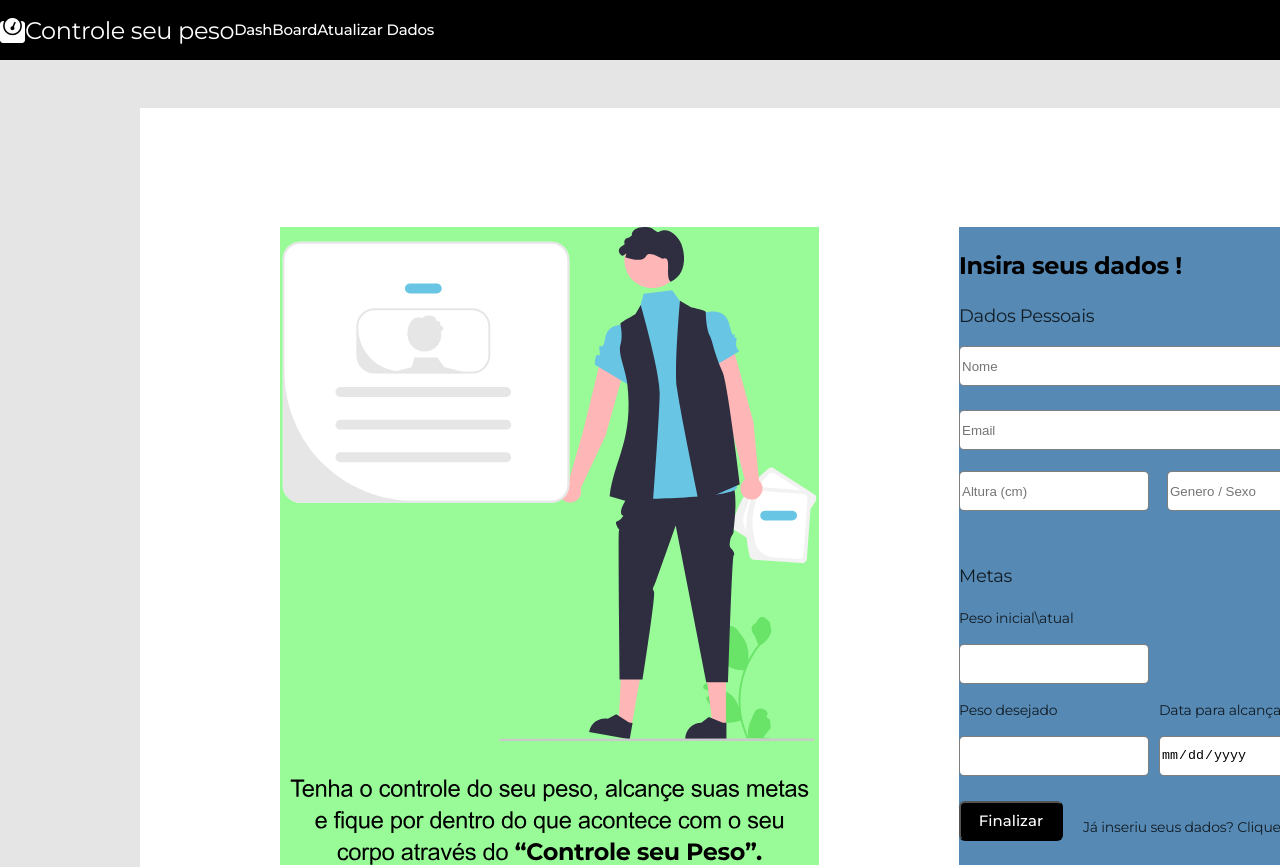
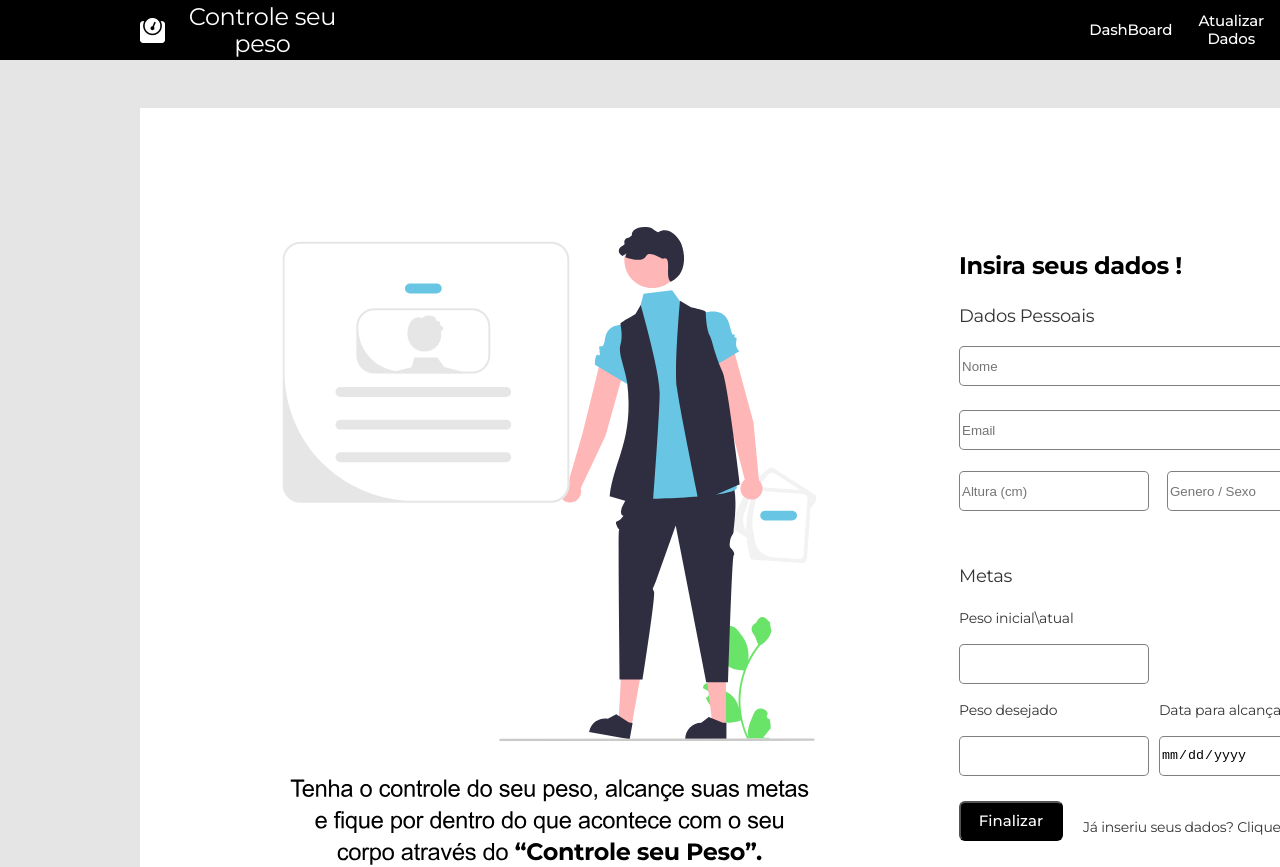
Before and after one commit to anna-victoria/pweb-front-controle-peso, a React (Create React App) app in the folder controle-peso/: page / in a window 1280 px wide. Shown: the top 867 px of the page. Built offline with nearby package versions, Linux system fonts and the light colour scheme.

Commit message:
Dividido o header em component

```diff
--- a/controle-peso/src/App.css
+++ b/controle-peso/src/App.css
@@ -49,7 +49,8 @@
   left: 140px;
   top: 17px;
   border-radius: 0px;
-
+  padding-left: 140px;
+  padding-right: 10px;
 }
 
 .App-boneco {
@@ -60,7 +61,6 @@
 .App-div-right {
   font-family: 'Montserrat', sans-serif;
   text-align: left;
-  background-color: rgb(86, 137, 179);
   margin-top: 119px;
   margin-bottom: 119px;
   margin-left: 140px;
@@ -69,7 +69,6 @@
 
 .App-div-left {
   font-family: 'Montserrat', sans-serif;
-  background-color: palegreen;
   position: static;
   margin-top: 119px;
   margin-bottom: 119px;
@@ -95,6 +94,8 @@
   letter-spacing: -0.015em;
 
   color: #FFFFFF;
+
+  padding-right: 57%;
 }
 
 .text-small-header {
@@ -109,6 +110,9 @@
   letter-spacing: -0.015em;
 
   color: #FFFFFF;
+
+  padding-left: 10px;
+
 }
 
 .text-title {
--- a/controle-peso/src/App.js
+++ b/controle-peso/src/App.js
@@ -1,17 +1,21 @@
 import boneco from './boneco.svg';
 import iconbalanca from './iconbalanca.png';
 
+import Header from './components/header/header.js';
 
 import './App.css';
 
 function App() {
   return (
     <body className="App">
-      <div className="App-header">
+      {/* <div className="App-header">
         <img src={iconbalanca} className="App-iconbalanca" alt="iconbalanca" />
         <span className="text-big-header">Controle seu peso</span>
         <span className="text-small-header">DashBoard</span>
         <span className="text-small-header">Atualizar Dados</span>
+      </div> */}
+      <div>
+        <Header />
       </div>
 
       <div className="App-background">
--- /dev/null
+++ b/controle-peso/src/components/header/header.css
@@ -0,0 +1,74 @@
+.App {
+    text-align: center;
+  }
+
+  .App-logo {
+    height: 40vmin;
+    pointer-events: none;
+  }
+
+  .App-header {
+    background-color: #000000;
+    width: fit-parent;
+    height: 60px;
+    left: 0px;
+    top: 0px;
+    display: flex;
+    flex-direction: row;
+    align-items: center;
+    color: #FFFFFF;
+  }
+
+  .App-iconbalanca {
+    height: 25px;
+    width: 25px;
+    left: 140px;
+    top: 17px;
+    border-radius: 0px;
+    padding-left: 140px;
+    padding-right: 10px;
+  }
+
+
+  .text-big-header {
+    position: flex;
+    left: 10.56%;
+    right: 76.16%;
+    top: 33.33%;
+    bottom: 25%;
+
+    font-family: 'Montserrat', sans-serif;
+    font-style: normal;
+    font-weight: 400;
+    font-size: 24px;
+    line-height: 27px;
+    display: flex;
+    align-items: center;
+    text-align: center;
+    letter-spacing: -0.015em;
+    padding-right: 900px;
+    color: #FFFFFF;
+  }
+
+  .text-small-header {
+    font-family: 'Montserrat';
+    font-style: normal;
+    font-weight: 500;
+    font-size: 15px;
+    line-height: 18px;
+    display: flex;
+    align-items: center;
+    text-align: center;
+    letter-spacing: -0.015em;
+    padding-left: 10px;
+    color: #FFFFFF;
+  }
+
+  .text-title {
+    font-family: 'Montserrat', sans-serif;
+    font-style: normal;
+    font-weight: 700;
+    font-size: 24px;
+    letter-spacing: -0.015em;
+    color: #000000;
+  }
--- /dev/null
+++ b/controle-peso/src/components/header/header.js
@@ -0,0 +1,16 @@
+import React from 'react';
+import './header.css';
+import iconbalanca from './iconbalanca.png';
+
+const Header = function () {
+    return (
+        <div className="App-header">
+            <img src={iconbalanca} className="App-iconbalanca" alt="iconbalanca" />
+            <span className="text-big-header">Controle seu peso</span>
+            <span className="text-small-header">DashBoard</span>
+            <span className="text-small-header">Atualizar Dados</span>
+        </div>
+    );
+};
+
+export default Header;
```
Also changed, not shown: controle-peso/src/routes.js (added, +13 -0 lines), controle-peso/src/components/header/iconbalanca.png (added).
